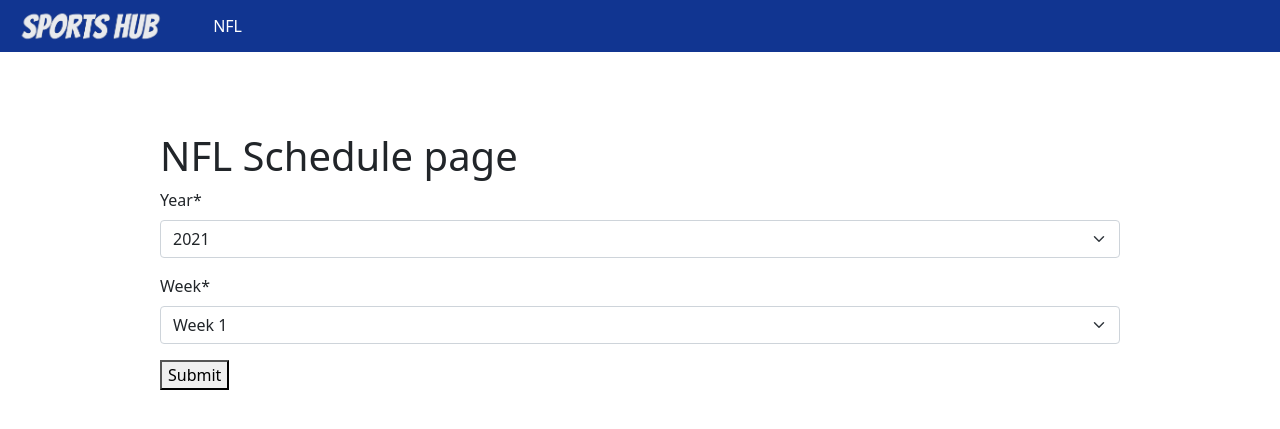
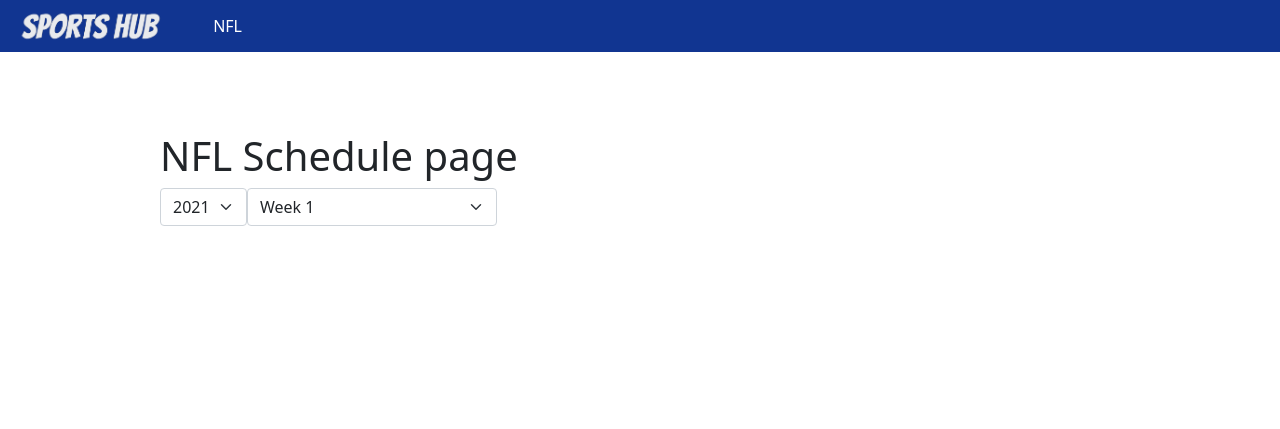
Before and after one commit to hojohn2561/sports_hub, a Django app: page /nfl/schedule in a window 1280 px wide. Shown: the top 429 px of the page. Run offline with Django 3.2, Linux system fonts and the light colour scheme; data comes from the database, SQL or seed files in the repository; data that the repository does not hold is empty; some libraries are stand-ins or nearby versions.

Commit message:
Schedule form styling (width of selects). Schedule option form submits onchange rather than button click

```diff
--- a/nfl/forms.py
+++ b/nfl/forms.py
@@ -5,13 +5,17 @@ from django.core.validators import MaxValueValidator, MinValueValidator
 
 class ScheduleForm(forms.Form):
     year = forms.ChoiceField(
+        label="",
         choices=[
             ("2021", "2021"),
             ("2020", "2020"),
             ("2019", "2019")
-        ]
+        ],
+        widget=forms.Select(attrs={'onchange': 'form.submit();'})
     )
+
     week = forms.ChoiceField(
+        label="",
         choices=[
             ("hofw", "Hall of Fame Weekend"),
             ("pw1", "Preseason Week 1"),
@@ -41,5 +45,6 @@ class ScheduleForm(forms.Form):
             ("cc", "Conference Championship"),
             ("pb", "Pro Bowl"),
             ("sb", "Super Bowl")
-        ]
+        ],
+        widget=forms.Select(attrs={'onchange': 'form.submit();'})
     )
--- a/nfl/templates/nfl/schedule.html
+++ b/nfl/templates/nfl/schedule.html
@@ -5,6 +5,7 @@
 
 {% block content %}
 <link rel="stylesheet" type="text/css" href="{% static 'nfl/schedule.css' %}" />
+
 
 <h1>NFL Schedule page</h1>
 {% comment %} <select class="form-select" aria-label="Default select example">
@@ -16,7 +17,6 @@
 
 <form method="get" id="schedule-options">
     {{schedule_form|crispy}}
-    <button type="submit">Submit</button>
 </form>
 
 
--- a/static/nfl/schedule.css
+++ b/static/nfl/schedule.css
@@ -1,7 +1,3 @@
-#schedule-options {
-    margin-bottom: 2.5rem;
-}
-
 .game-container {
     background-color: orchid;
     height: 10rem;
@@ -14,3 +10,9 @@
     flex-direction: row;
     flex-wrap: wrap;
 }
+
+#schedule-options {
+    display: flex;
+    flex-direction: row;
+    margin-bottom: 2.5rem;
+}
```
